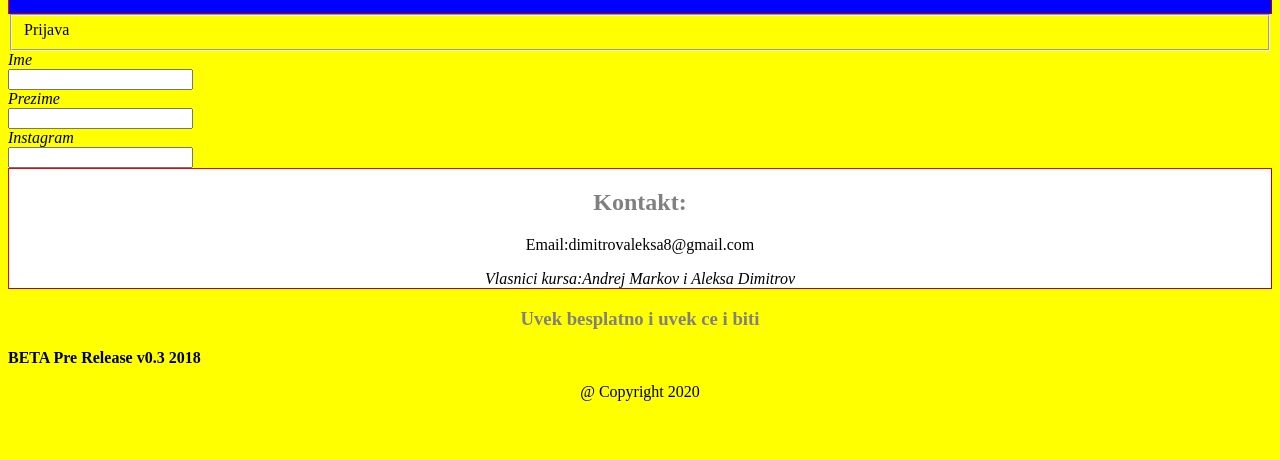
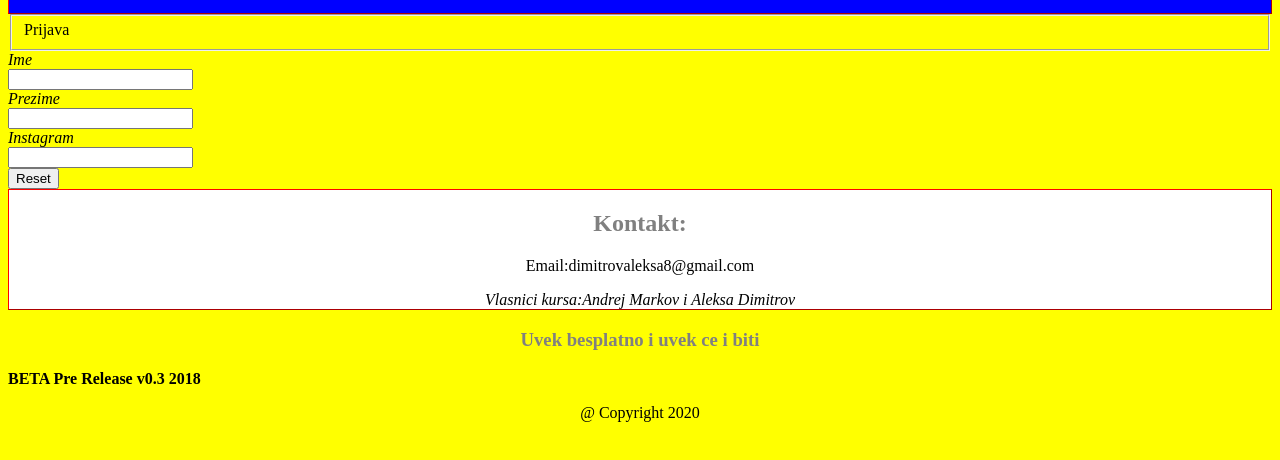
Before and after one commit to Akisfa/Online-Kurs-za-sajtove, a plain HTML site: page index.html in a window 1280 px wide. Shown: the part 110-570 px from the top of the page. Drawn offline with Linux system fonts and the light colour scheme.

Commit message:
Add files via upload

```diff
--- a/index.html
+++ b/index.html
@@ -54,6 +54,7 @@
 		<input type="lname" name="Prezime"> </br>
 		<i>Instagram</i> </br>
 		<input type="text" name="Instagram"> </br>
+		<input type="reset"> </br>
 </forms>
 <div class="div2">
 <h2 align="center">
```
